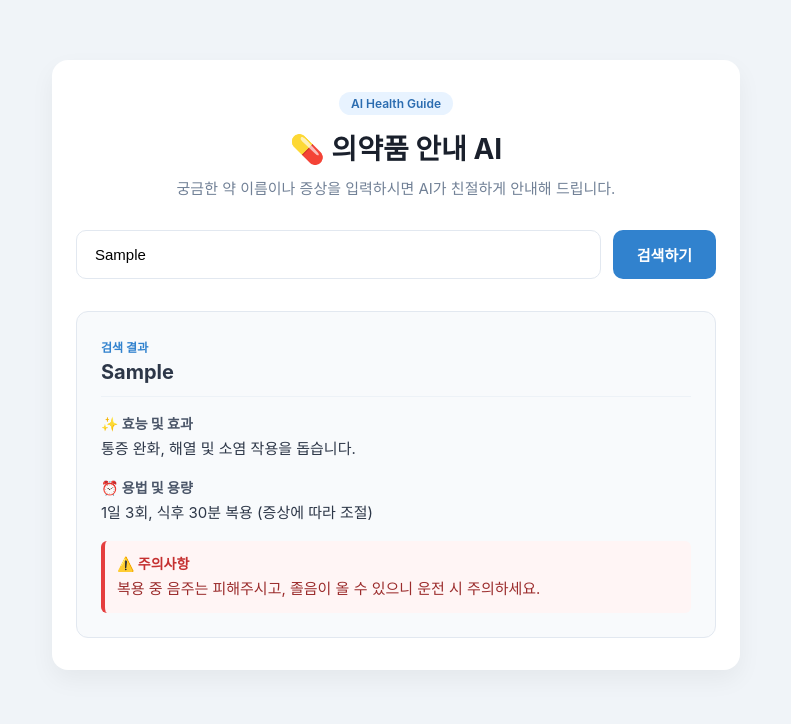
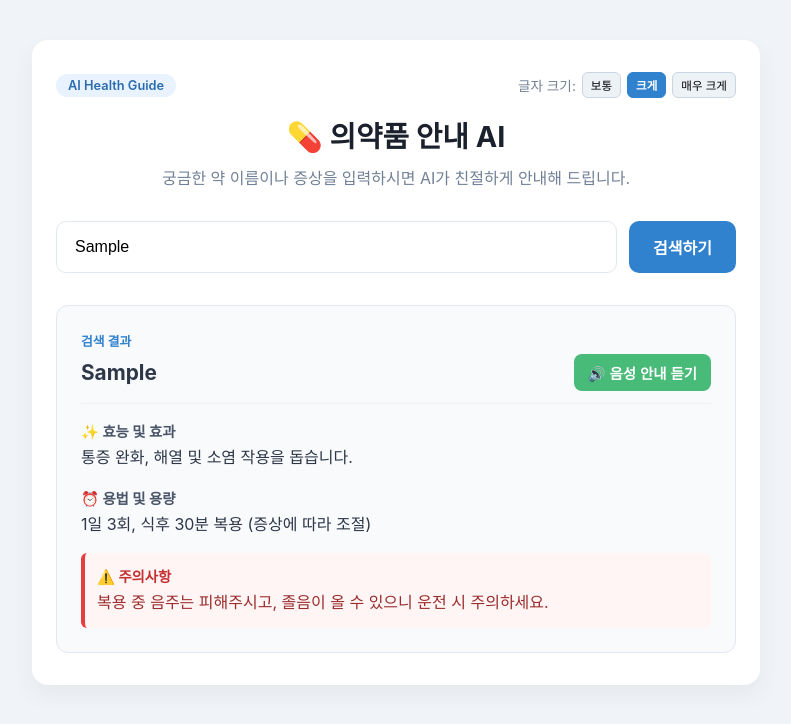
Before and after one commit to 17lucky71/medicine-guide-ai, a React (Create React App) app in the folder frontend/: page / in a window 1280 px wide. Both pictures are taken after typing "Sample" into the empty fields and a click on the button "검색하기". Shown: the top 724 px of the page, without its empty margins (244-1035 px from the left). Built offline with nearby package versions, Linux system fonts and the light colour scheme.

Commit message:
feat: 음성 안내(TTS) 및 글자 크기 조절 기능 추가

```diff
--- a/frontend/src/App.css
+++ b/frontend/src/App.css
@@ -6,17 +6,32 @@ body {
 }
 
 .container {
-  max-width: 640px;
-  margin: 60px auto;
+  max-width: 680px;
+  margin: 40px auto;
   padding: 32px 24px;
   background: #ffffff;
   border-radius: 16px;
   box-shadow: 0 10px 25px rgba(0, 0, 0, 0.05);
+  transition: all 0.2s ease;
 }
+
+/* 글자 크기 동적 변환 */
+.container.font-small { font-size: 14px; }
+.container.font-medium { font-size: 16px; }
+.container.font-large { font-size: 19px; }
 
 .header {
   text-align: center;
   margin-bottom: 32px;
+}
+
+.top-controls {
+  display: flex;
+  justify-content: space-between;
+  align-items: center;
+  margin-bottom: 16px;
+  flex-wrap: wrap;
+  gap: 8px;
 }
 
 .logo-badge {
@@ -25,21 +40,46 @@ body {
   background-color: #e8f3ff;
   color: #2b6cb0;
   border-radius: 20px;
-  font-size: 12px;
+  font-size: 0.8em;
   font-weight: 600;
-  margin-bottom: 12px;
+}
+
+/* 폰트 조절 버튼 그룹 */
+.font-resizer {
+  display: flex;
+  align-items: center;
+  gap: 6px;
+  font-size: 0.85em;
+  color: #718096;
+}
+
+.font-resizer button {
+  background: #edf2f7;
+  border: 1px solid #cbd5e0;
+  border-radius: 6px;
+  padding: 4px 8px;
+  font-size: 0.85em;
+  cursor: pointer;
+  transition: all 0.2s;
+}
+
+.font-resizer button.active {
+  background: #3182ce;
+  color: white;
+  border-color: #3182ce;
+  font-weight: bold;
 }
 
 .header h1 {
   color: #1a202c;
-  font-size: 28px;
+  font-size: 1.8em;
   margin: 0 0 10px 0;
   font-weight: 700;
 }
 
 .header p {
   color: #718096;
-  font-size: 15px;
+  font-size: 1em;
   margin: 0;
 }
 
@@ -54,7 +94,7 @@ body {
   padding: 14px 18px;
   border: 1.5px solid #e2e8f0;
   border-radius: 10px;
-  font-size: 15px;
+  font-size: 1em;
   outline: none;
   transition: all 0.2s ease-in-out;
 }
@@ -70,7 +110,7 @@ body {
   color: white;
   border: none;
   border-radius: 10px;
-  font-size: 15px;
+  font-size: 1em;
   font-weight: 600;
   cursor: pointer;
   transition: background-color 0.2s;
@@ -94,15 +134,39 @@ body {
 }
 
 .badge {
-  font-size: 12px;
+  font-size: 0.8em;
   color: #3182ce;
   font-weight: 600;
 }
 
-.result-header h2 {
-  font-size: 20px;
-  margin: 4px 0 0 0;
+.result-title-row {
+  display: flex;
+  justify-content: space-between;
+  align-items: center;
+  margin-top: 4px;
+}
+
+.result-title-row h2 {
+  font-size: 1.3em;
+  margin: 0;
   color: #2d3748;
+}
+
+/* 음성 안내 버튼 */
+.tts-button {
+  background-color: #48bb78;
+  color: white;
+  border: none;
+  padding: 8px 14px;
+  border-radius: 8px;
+  font-size: 0.9em;
+  font-weight: 600;
+  cursor: pointer;
+  transition: background-color 0.2s;
+}
+
+.tts-button:hover {
+  background-color: #38a169;
 }
 
 .result-body {
@@ -113,7 +177,7 @@ body {
 
 .result-item strong {
   display: block;
-  font-size: 14px;
+  font-size: 0.9em;
   color: #4a5568;
   margin-bottom: 4px;
 }
@@ -122,7 +186,7 @@ body {
   margin: 0;
   color: #2d3748;
   line-height: 1.6;
-  font-size: 15px;
+  font-size: 1em;
 }
 
 .result-item.warning {
--- a/frontend/src/App.js
+++ b/frontend/src/App.js
@@ -4,12 +4,12 @@ import './App.css';
 function App() {
   const [query, setQuery] = useState('');
   const [result, setResult] = useState(null);
+  const [fontSize, setFontSize] = useState('medium'); // 'small', 'medium', 'large'
 
   const handleSearch = (e) => {
     e.preventDefault();
     if (!query.trim()) return;
 
-    // 예시 안내 데이터
     setResult({
       name: query,
       efficacy: '통증 완화, 해열 및 소염 작용을 돕습니다.',
@@ -18,10 +18,50 @@ function App() {
     });
   };
 
+  // 음성 안내 (TTS) 기능
+  const handleSpeak = () => {
+    if (!result) return;
+
+    // 진행 중인 음성이 있다면 중지
+    window.speechSynthesis.cancel();
+
+    const textToSpeak = `
+      약 이름, ${result.name}.
+      효능 및 효과, ${result.efficacy}.
+      용법 및 용량, ${result.dosage}.
+      주의사항, ${result.warning}
+    `;
+
+    const utterance = new SpeechSynthesisUtterance(textToSpeak);
+    utterance.lang = 'ko-KR';
+    utterance.rate = 0.9; // 어르신들이 듣기 편하도록 살짝 천천히 읽기
+
+    window.speechSynthesis.speak(utterance);
+  };
+
   return (
-    <div className="container">
+    <div className={`container font-${fontSize}`}>
       <header className="header">
-        <div className="logo-badge">AI Health Guide</div>
+        <div className="top-controls">
+          <div className="logo-badge">AI Health Guide</div>
+          {/* 폰트 크기 조절 버튼 */}
+          <div className="font-resizer">
+            <span>글자 크기:</span>
+            <button
+              className={fontSize === 'small' ? 'active' : ''}
+              onClick={() => setFontSize('small')}
+            >보통</button>
+            <button
+              className={fontSize === 'medium' ? 'active' : ''}
+              onClick={() => setFontSize('medium')}
+            >크게</button>
+            <button
+              className={fontSize === 'large' ? 'active' : ''}
+              onClick={() => setFontSize('large')}
+            >매우 크게</button>
+          </div>
+        </div>
+
         <h1>💊 의약품 안내 AI</h1>
         <p>궁금한 약 이름이나 증상을 입력하시면 AI가 친절하게 안내해 드립니다.</p>
       </header>
@@ -41,7 +81,13 @@ function App() {
         <div className="result-card">
           <div className="result-header">
             <span className="badge">검색 결과</span>
-            <h2>{result.name}</h2>
+            <div className="result-title-row">
+              <h2>{result.name}</h2>
+              {/* 음성 듣기 버튼 */}
+              <button onClick={handleSpeak} className="tts-button" title="음성으로 듣기">
+                🔊 음성 안내 듣기
+              </button>
+            </div>
           </div>
           <div className="result-body">
             <div className="result-item">
```
